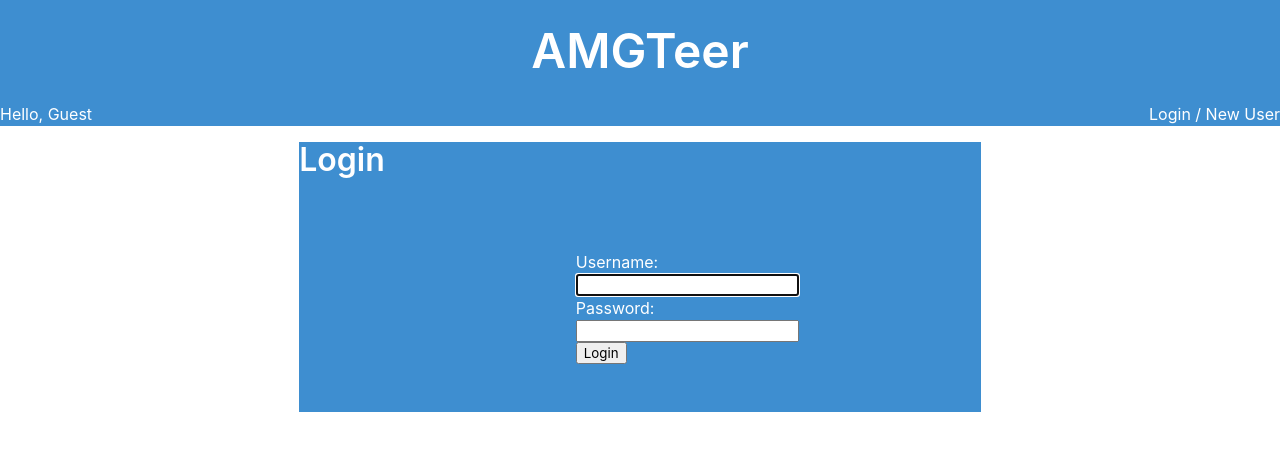
After one commit to albertomg99/django_sn, a Django app: page /accounts/login/ in a window 1280 px wide. The commit adds this page. Shown: the top 451 px of the page. Run offline with Django 3.2, Linux system fonts and the light colour scheme.

Commit message:
With registration and login

```diff
--- a/AMGTeer/forms.py
+++ b/AMGTeer/forms.py
@@ -1,4 +1,5 @@
 from django import forms
+from django.contrib.auth.forms import UserCreationForm
 from .models import AMGPost
 
 
@@ -17,3 +18,8 @@ class PostForm(forms.ModelForm):
     class Meta:
         model = AMGPost
         exclude = ("user",)
+
+
+class CustomUserCreationForm(UserCreationForm):
+    class Meta(UserCreationForm.Meta):
+        fields = UserCreationForm.Meta.fields
--- a/AMGTeer/templates/AMGTeer/dashboard.html
+++ b/AMGTeer/templates/AMGTeer/dashboard.html
@@ -1,6 +1,7 @@
 <!-- AMGTeer/templates/AMGTeer/dashboard.html -->
 {% extends "base.html" %}
 {% block content %}
+    {% if user.is_authenticated %}
         <div class="column">
             {% for post in followed_profiles %}
                 <div class="box">
@@ -33,4 +34,5 @@
                 </div>
             </div>
         </div>
+    {% endif %}
 {% endblock content %}
--- a/AMGTeer/templates/base.html
+++ b/AMGTeer/templates/base.html
@@ -11,15 +11,36 @@
         <!-- Include the Bulma CSS framework for styling -->
         <link rel="stylesheet"
               href="https://cdn.jsdelivr.net/npm/bulma@0.9.3/css/bulma.min.css">
+        <style>
+            label, input {
+                display: block;
+            }
+            span.helptext {
+                display: none;
+            }
+        </style>
     </head>
     <body>
-        <a href="{% url 'AMGTeer:dashboard' %} ">
-            <section class="hero is-small is-info mb-4">
+        <section class="hero is-small is-info mb-4">
+            <a href="{% url 'AMGTeer:dashboard' %} ">
                 <div class="hero-body">
                     <h1 class="title is-1 has-text-centered	">AMGTeer</h1>
                 </div>
-            </section>
-        </a>
+            </a>
+            <div class="columns is-full">
+                <div class="column is-half">
+                    <a href="{% url 'AMGTeer:profile' request.user.profile.id %} ">Hello, {{ user.username|default:'Guest' }}</a>
+                </div>
+                <div class="column is-half has-text-right">
+                    {% if user.is_authenticated %}
+                        <a href="{% url 'AMGTeer:logout' %}">Logout</a>
+                    {% else %}
+                        <a href="{% url 'AMGTeer:login' %}">Login</a> /
+                        <a href="{% url 'AMGTeer:register' %}">New User</a>
+                    {% endif %}
+                </div>
+            </div>
+        </section>
         <div class="container">
             <div class="columns">
                 {% block content %}
--- /dev/null
+++ b/AMGTeer/templates/registration/login.html
@@ -0,0 +1,24 @@
+<!--users/templates/registration/login.html-->
+{% extends "base.html" %}
+{% block content %}
+    <div class="column is-one-fifth"></div>
+    <div class="column">
+        <section class="hero is-info">
+            <h2 class="title">Login</h2>
+            <div class="hero-body">
+                <div class="container">
+                    <div class="columns is-centered">
+                        <div class="column is-5-tablet is-4-desktop is-3-widescreen">
+                            <form method="post">
+                                {% csrf_token %}
+                                {{ form.as_p }}
+                                <input type="submit" value="Login">
+                            </form>
+                        </div>
+                    </div>
+                </div>
+            </div>
+        </section>
+    </div>
+    <div class="column is-one-fifth"></div>
+{% endblock content %}
--- a/AMGTeer/urls.py
+++ b/AMGTeer/urls.py
@@ -1,12 +1,15 @@
 # AMGTeer/urls.py
 
 from django.urls import path
-from .views import dashboard, profile_list, profile
+from django.conf.urls import include, url
+from .views import dashboard, profile_list, profile, register
 
 app_name = "AMGTeer"
 
 urlpatterns = [
     path("", dashboard, name="dashboard"),
+    url(r"^accounts/", include("django.contrib.auth.urls")),
+    url(r"^register/", register, name="register"),
     path("profile_list/", profile_list, name="profile_list"),
     path("profile/<int:pk>", profile, name="profile"),
 ]
--- a/django_sn/settings.py
+++ b/django_sn/settings.py
@@ -124,3 +124,5 @@ STATIC_URL = "/static/"
 # https://docs.djangoproject.com/en/3.2/ref/settings/#default-auto-field
 
 DEFAULT_AUTO_FIELD = "django.db.models.BigAutoField"
+LOGIN_REDIRECT_URL = "AMGTeer:dashboard"
+LOGOUT_REDIRECT_URL = "AMGTeer:dashboard"
```
Also changed, not shown: AMGTeer/templates/AMGTeer/register.html (added, +24 -0 lines), AMGTeer/views.py (+22 -4 lines). Lines whose indentation alone changed are shown as unchanged.
